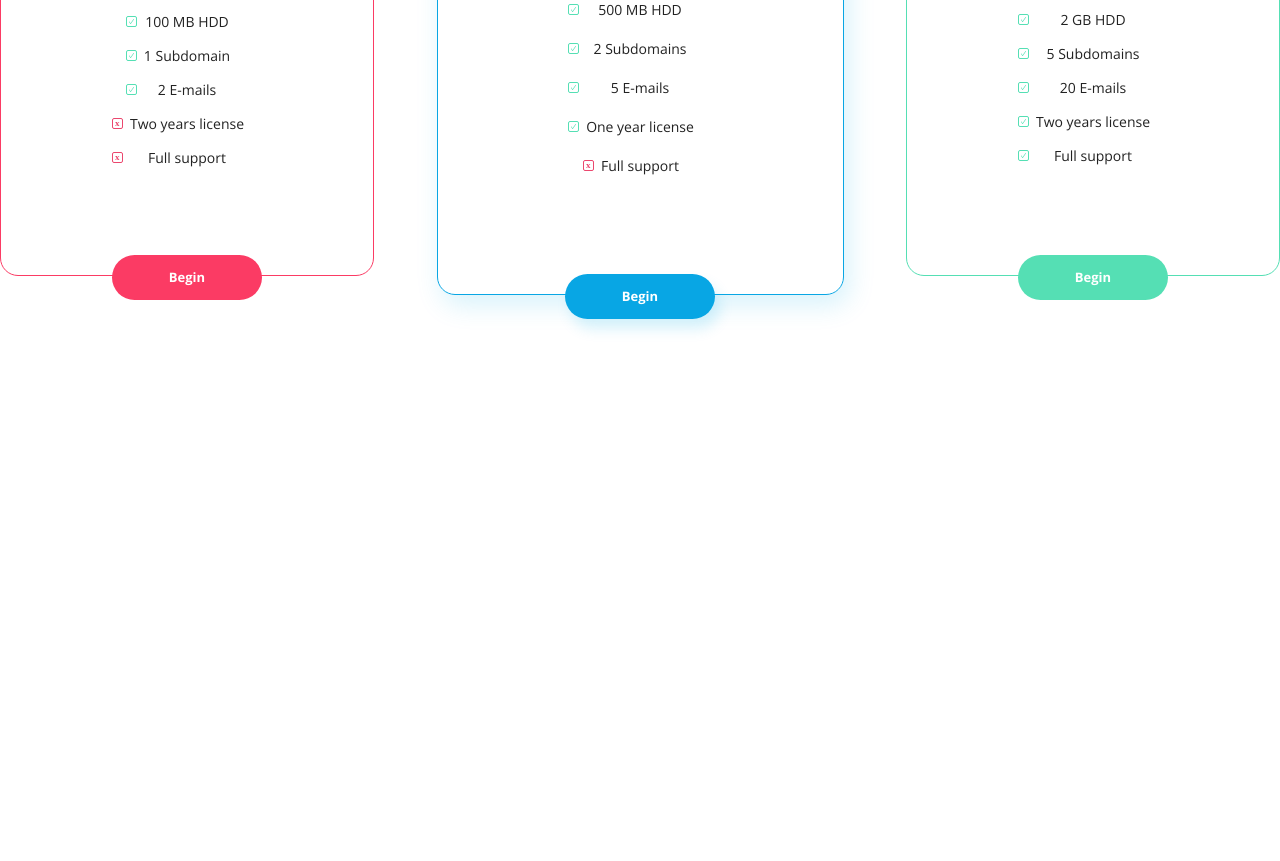
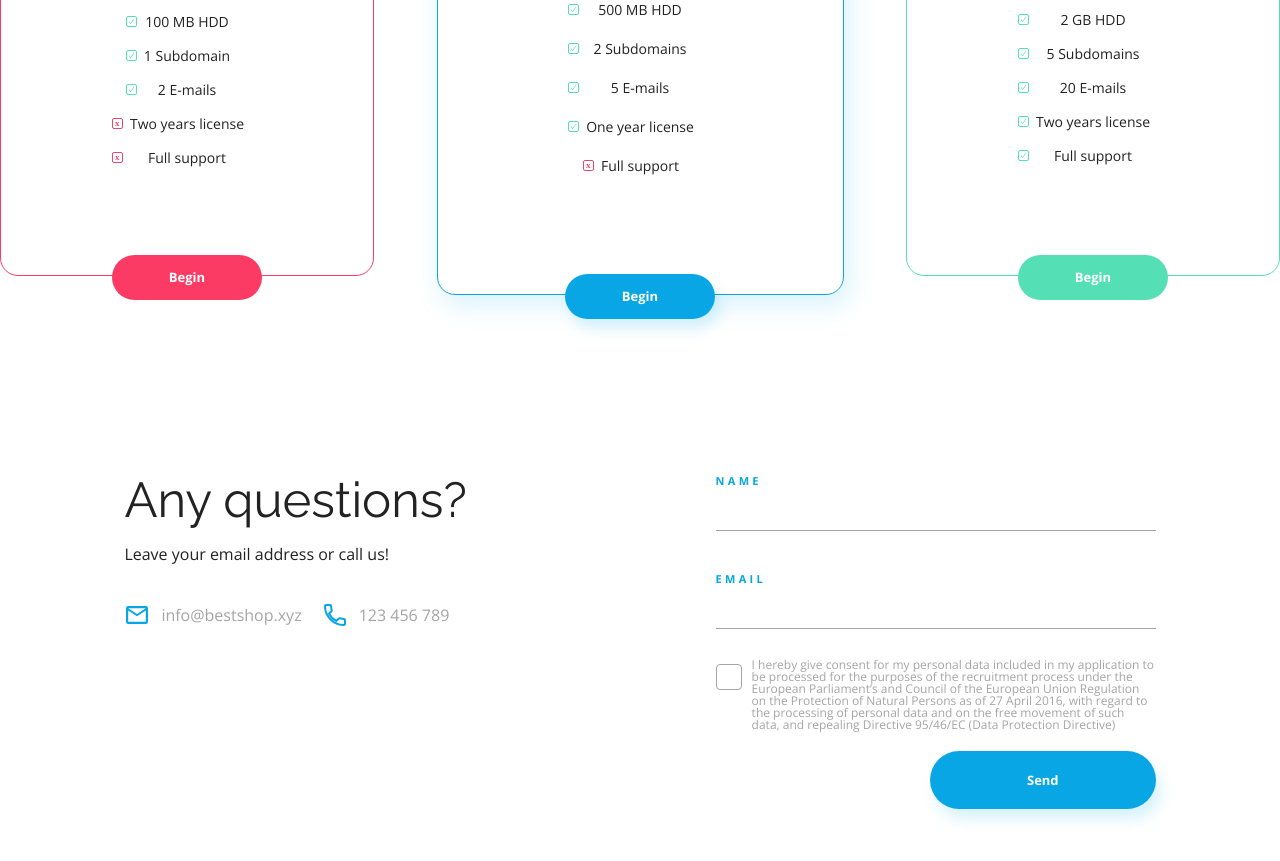
Before and after one commit to ewalezny/BestShop, a plain HTML site: page index.html in a window 1280 px wide. Shown: the part 3186-4047 px from the top of the page. Before the commit the page ends 3661 px from the top, so only its background shows below. Drawn offline with nearby package versions, Linux system fonts and the light colour scheme.

Commit message:
Contact section done

```diff
--- a/css/style.css
+++ b/css/style.css
@@ -438,3 +438,114 @@
 .pricing__box-2 ul li {
     padding-bottom: 25px;
 }
+
+.contact__boxes {
+    display: flex;
+    justify-content: space-around;
+    margin-bottom: 60px;
+}
+
+.contact__box-1 h1 {
+    font-family: var(--font-raleway);
+    font-size: 49px;
+    margin-bottom: 22px;
+}
+
+.contact__box-1 p {
+    font-family: var(--font-open-sans);
+    font-size: 16px;
+    margin-bottom: 40px;
+}
+
+.contacts {
+    display: flex;
+}
+
+.contacts img {
+    margin-right: 10px;
+    width: 27px;
+    height: 27px;
+}
+
+.mail {
+    margin-right: 20px;
+}
+
+.contacts p {
+    font-family: var(--font-open-sans);
+    font-size: 16px;
+    line-height: 27px;
+    font-weight: 400;
+    color: var(--color-gray);
+}
+
+.contact__box-2 {
+    max-width: 440px;
+}
+
+form {
+    display: flex;
+    flex-direction: column;
+}
+
+label[for="name"],
+label[for="email"] {
+    font-family: var(--font-open-sans);
+    font-weight: 700;
+    font-size: 11px;
+    color: var(--color-primary);
+    text-transform: uppercase;
+    letter-spacing: 3.28px;
+}
+
+.name,
+.email {
+    border: none;
+    border-bottom: 1px solid var(--color-gray);
+    height: 42px;
+}
+
+.name {
+    margin-bottom: 42px;
+}
+
+.custom-checkbox {
+    display: flex;
+    margin-top: 30px;
+}
+
+.custom-checkbox p {
+    font-family: var(--font-open-sans);
+    font-size: 12px;
+    color: var(--color-gray);
+    padding-bottom: 20px;
+}
+
+.custom-checkbox input[type='checkbox'] {
+    display: none;
+}
+
+.custom-checkbox span {
+    display: block;
+    width: 24px;
+    height: 24px;
+    border: 1px solid var(--color-gray);
+    border-radius: 4px;
+    flex-shrink: 0;
+    margin: 5px 10px 0 0;
+}
+
+.custom-checkbox input:checked + span {
+    background: url("../assets/Checkmark.svg") no-repeat center;
+}
+
+.btn__medium {
+    border: none;
+    padding: 20px 97px;
+    font-size: 13px;
+}
+
+.contact__btn {
+    display: flex;
+    justify-content: flex-end;
+}
--- a/index.html
+++ b/index.html
@@ -142,5 +142,37 @@
         </div>
     </div>
 </section>
+<section class="contact" id="contact">
+    <div class="container">
+        <div class="contact__boxes">
+            <div class="contact__box-1">
+                <h1>Any questions?</h1>
+                <p>Leave your email address or call us!</p>
+                <div class="contacts">
+                    <img src="assets/MailIcon.svg" alt="mail">
+                    <p class="mail">info@bestshop.xyz</p>
+                    <img src="assets/PhoneIcon.svg" alt="phone">
+                    <p class="phone">123 456 789</p>
+                </div>
+            </div>
+            <div class="contact__box-2">
+                <form action="">
+                    <label for="name">Name</label>
+                    <input type="text" class="name" id="name">
+                    <label for="email">Email</label>
+                    <input type="email" class="email" id="email">
+                    <label for="regulations" class="custom-checkbox">
+                        <input type="checkbox" id="regulations">
+                        <span></span>
+                        <p>I hereby give consent for my personal data included in my application to be processed for the purposes of the recruitment process under the European Parliament’s and Council of the European Union Regulation on the Protection of Natural Persons as of 27 April 2016, with regard to the processing of personal data and on the free movement of such data, and repealing Directive 95/46/EC (Data Protection Directive)</p>
+                    </label>
+                    <div class="contact__btn">
+                        <button type="submit" class="btn btn__primary btn__medium">Send</button>
+                    </div>
+                </form>
+            </div>
+        </div>
+    </div>
+</section>
 </body>
 </html>
```
Also changed, not shown: assets/MailIcon.svg (renamed from assets/Mail Icon.svg), assets/PhoneIcon.svg (renamed from assets/Phone Icon.svg).
